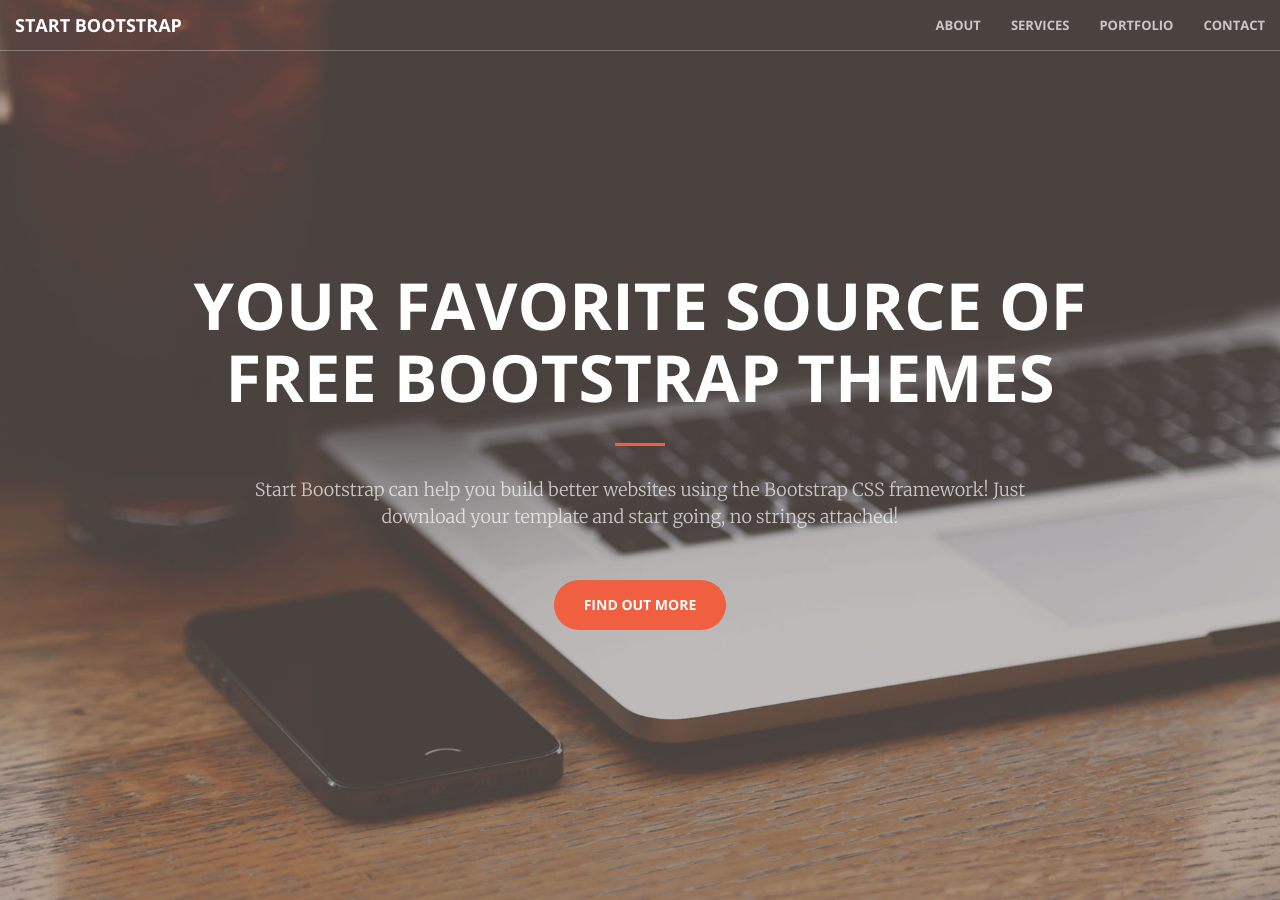
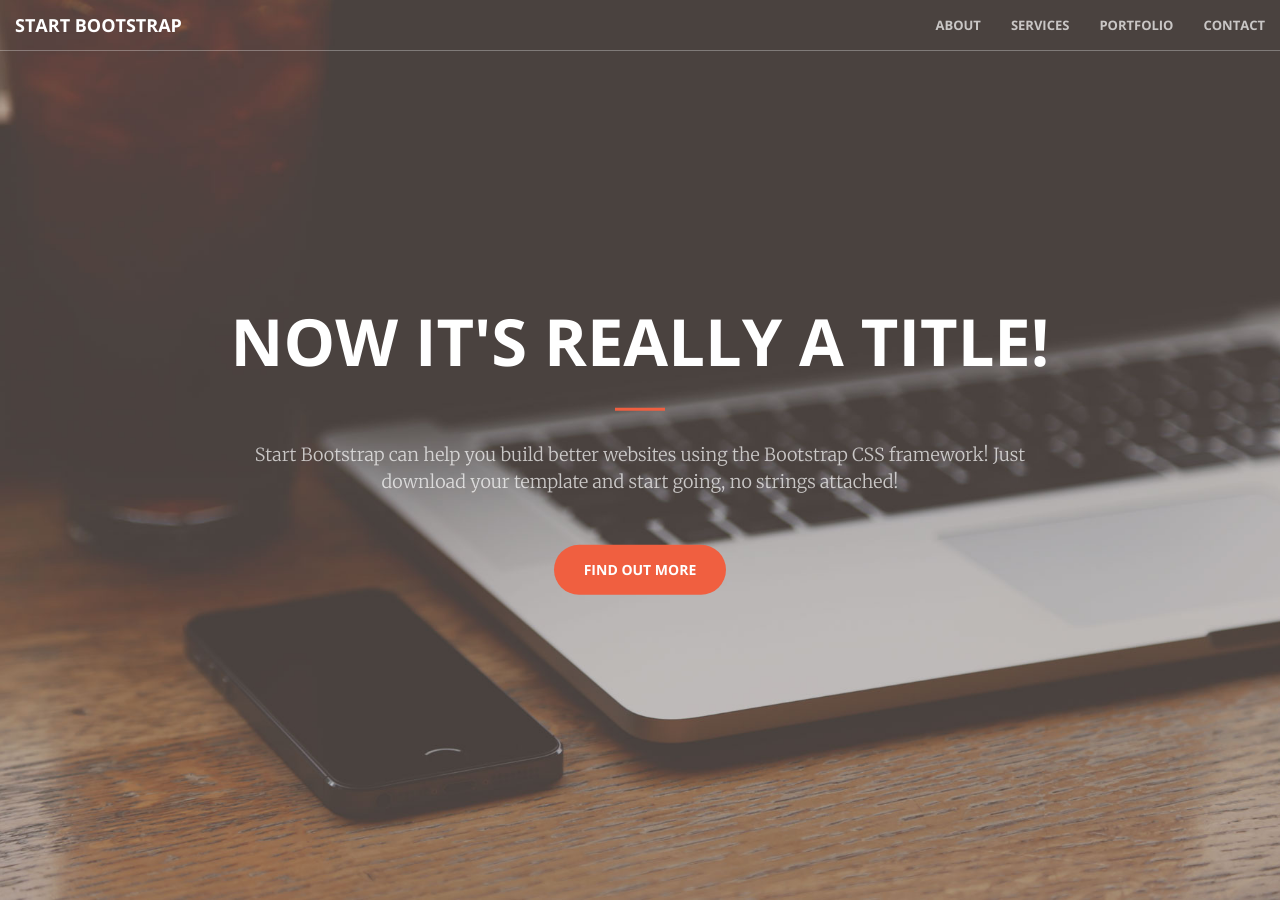
Before and after one commit to sergeychernyshev/cloudcannon_test, a Jekyll site: the page built from index.html, in a window 1280 px wide. Built offline with Jekyll 4.4.1, drawn with Linux system fonts in a browser that asks for light colours.

Commit message:
Updated '/index.html' via CloudCannon

```diff
--- a/index.html
+++ b/index.html
@@ -6,8 +6,8 @@ title: Home Page
 <header>
     <div class="header-content">
         <div class="header-content-inner">
-            <h1 class="editable">Your Favorite Source of Free Bootstrap Themes</h1>
-            <hr>
+            <h1 class="editable">Now it's really a title!</h1>
+            <hr />
             <p class="editable">Start Bootstrap can help you build better websites using the Bootstrap CSS framework! Just download your template and start going, no strings attached!</p>
             <a href="/about.html" class="btn btn-primary btn-xl page-scroll editable">Find Out More</a>
         </div>
```
